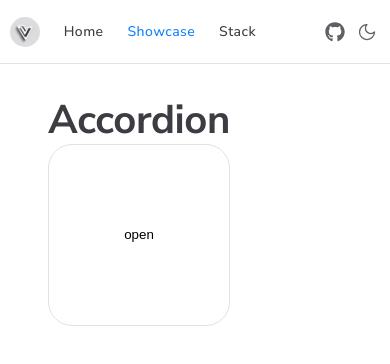
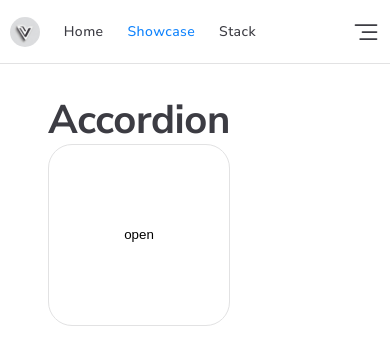
Before and after one commit to H-ymt/component-asset, a Next.js app: page /showcase/accordion in a window 390 px wide. Shown: the top 364 px of the page. Built offline with nearby package versions, Linux system fonts and the light colour scheme.

Commit message:
feat(menu): Implementing Mobile menu

```diff
--- a/components/Header/index.module.scss
+++ b/components/Header/index.module.scss
@@ -34,7 +34,17 @@
 }
 
 .headerIcons {
-  display: flex;
-  gap: 6px;
+  display: none;
+
+  @include mq(lg) {
+    display: flex;
+    gap: 6px;
+    align-items: center;
+  }
+}
+
+.headerRight {
+  display: inline-flex;
   align-items: center;
+  justify-content: center;
 }
--- a/components/Header/index.tsx
+++ b/components/Header/index.tsx
@@ -3,6 +3,7 @@ import Link from "next/link"
 import Container from "../Container"
 import Github from "../Icons/Github"
 import Menu from "../Menu"
+import MenuMobile from "../MenuMobile"
 import ThemeToggle from "../ThemeToggle"
 import styles from "./index.module.scss"
 
@@ -23,9 +24,12 @@ export default function Header() {
           <Menu />
         </div>
 
-        <div className={styles.headerIcons}>
-          <Github />
-          <ThemeToggle />
+        <div className={styles.headerRight}>
+          <MenuMobile />
+          <div className={styles.headerIcons}>
+            <Github />
+            <ThemeToggle />
+          </div>
         </div>
       </div>
     </header>
--- a/components/Icons/Moon/index.tsx
+++ b/components/Icons/Moon/index.tsx
@@ -10,9 +10,7 @@ export default function Moon() {
       viewBox="0 0 24 24"
       fill="none"
       stroke="var(--color-text-body)"
-      stroke-width={1.5}
-      stroke-linecap="round"
-      stroke-linejoin="round"
+      strokeWidth={1.5}
       className={styles.moon}
     >
       <path d="M12 3a6 6 0 0 0 9 9 9 9 0 1 1-9-9Z" />
--- a/components/Icons/Sun/index.tsx
+++ b/components/Icons/Sun/index.tsx
@@ -10,9 +10,7 @@ export default function Sun() {
       viewBox="0 0 24 24"
       fill="none"
       stroke="var(--color-text-body)"
-      stroke-width={1.5}
-      stroke-linecap="round"
-      stroke-linejoin="round"
+      strokeWidth="1.5"
       className={styles.sun}
     >
       <circle cx="12" cy="12" r="4" />
--- /dev/null
+++ b/components/MenuMobile/index.module.scss
@@ -0,0 +1,39 @@
+@use "@variables" as *;
+
+.button {
+  z-index: 1;
+  display: inline-flex;
+  align-items: center;
+  justify-content: center;
+  background: transparent;
+  border: none;
+
+  @include mq(lg) {
+    display: none;
+  }
+}
+
+.menu {
+  position: absolute;
+  top: -100%;
+  left: 0;
+  display: grid;
+  place-items: center;
+  width: 100%;
+  height: 100svh;
+  transition: top 0.4s ease;
+  transform-origin: top;
+
+  @include mq(lg) {
+    display: none;
+  }
+}
+
+.menu.open {
+  top: 0;
+  background: #333;
+}
+
+.link {
+  padding: 16px 0;
+}
--- /dev/null
+++ b/components/MenuMobile/index.tsx
@@ -0,0 +1,41 @@
+"use client"
+
+import { AlignRight, X } from "lucide-react"
+import Link from "next/link"
+import { useState } from "react"
+import styles from "./index.module.scss"
+
+export default function MenuMobile() {
+  const [isOpen, setOpen] = useState(false)
+  const handleClick = () => {
+    setOpen(!isOpen)
+  }
+
+  return (
+    <>
+      <button type="button" className={styles.button} onClick={handleClick}>
+        {isOpen ? (
+          <X color="var(--color-text-menu)" strokeWidth={1.5} size={28} />
+        ) : (
+          <AlignRight
+            color="var(--color-text-menu)"
+            strokeWidth={1.5}
+            size={28}
+          />
+        )}
+      </button>
+      <nav className={`${styles.menu} ${isOpen ? styles.open : ""}`}>
+        <ul>
+          <li>
+            <Link href="/" className={styles.link}>
+              Menu
+            </Link>
+          </li>
+          <li>
+            <Link href="/">Menu</Link>
+          </li>
+        </ul>
+      </nav>
+    </>
+  )
+}
```
